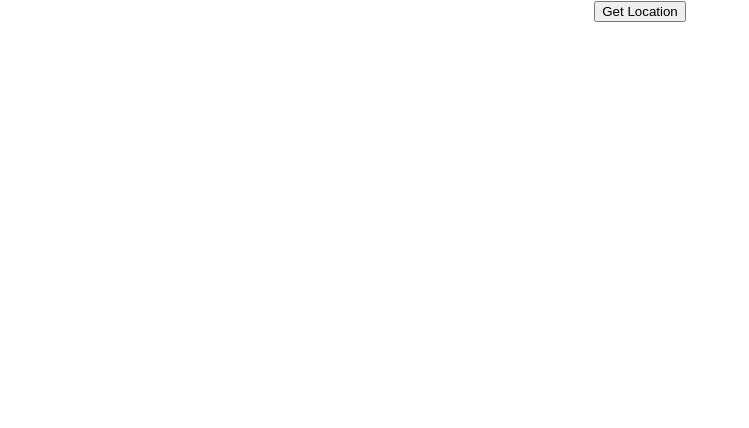
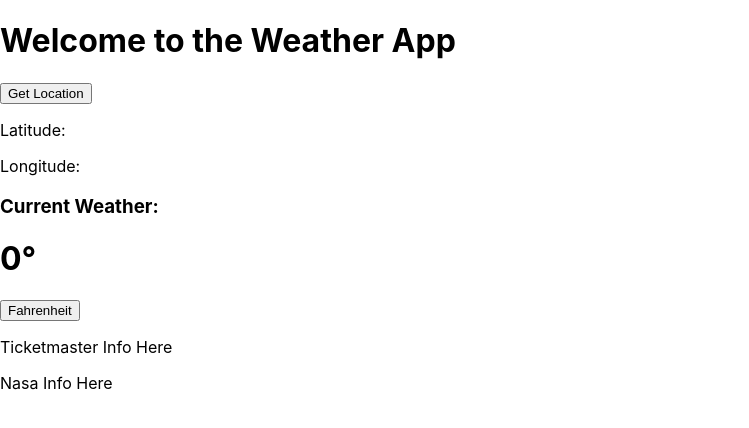
Before and after one commit to Alex-Lee-Myers/Location-Station, a React (Create React App) app: page / in a window 1280 px wide. Shown: the top 428 px of the page, without its empty margins (0-749 px from the left). Built offline with nearby package versions, Linux system fonts and the light colour scheme; no server answers.

Commit message:
changed up App.js. made it structed to possibly format later. Attempting to call OpenWeatherAPI. console logging json correctly, but not showing up when button hits, just console logs API, not the fetch.

```diff
--- a/src/App.js
+++ b/src/App.js
@@ -1,35 +1,61 @@
 import './App.css';
-import React from 'react';
-import Reactstrap from 'reactstrap';
+import React, { useState } from 'react';
+import {Container, Col, Row} from 'reactstrap';
 import OpenWeather from './components/OpenWeather';
-import Ticketmaster from './components/Ticketmaster';
+import Ticket from './components/Ticketmaster';
 import Nasa from './components/Nasa';
 
 function App() {
-  // function showLocation to grab and store a location from the user
-  function showLocation(position) {
-    const latitude = position.coords.latitude;
-    const longitude = position.coords.longitude;
-    const mapLink = `https://www.google.com/maps/search/${latitude},${longitude}`;
-    console.log(mapLink);
-    console.log(latitude)
-    console.log(longitude)
-  }
+  {/* When opening the page, it grabs the users location and shows results from API's that are in components. */}
+  const [latitude, setLatitude] = useState('');
+  const [longitude, setLongitude] = useState('');
 
-  // function showError to display an error message
-  function showError(error) {
-    console.warn(error.message);
-  }
-
-  // function getLocation to call the showLocation function and the showError function
-  function getLocation() {
-    navigator.geolocation.getCurrentPosition(showLocation, showError);
+  const getLocation = (event) => {
+    event.preventDefault();
+    navigator.geolocation.getCurrentPosition((position) => {
+      setLatitude(position.coords.latitude);
+      setLongitude(position.coords.longitude);
+    });
   }
 
   return (
-    <div className="App">
-      <button onClick={getLocation}>Get Location</button>
-    </div>
+    <Container>
+      <Row>
+        <Col>
+          <h1>Welcome to the Weather App</h1>
+        </Col>
+      </Row>
+      <Row>
+        <Col>
+          <button onClick={getLocation}>Get Location</button>
+        </Col>
+      </Row>
+      <Row>
+        <Col>
+          <p>Latitude: {latitude}</p>
+        </Col>
+      </Row>
+      <Row>
+        <Col>
+          <p>Longitude: {longitude}</p>
+        </Col>
+      </Row>
+      <Row>
+        <Col>
+          <OpenWeather latitude={latitude} longitude={longitude}/>
+        </Col>
+      </Row>
+      <Row>
+        <Col>
+          <Ticket latitude={latitude} longitude={longitude}/>
+        </Col>
+      </Row>
+      <Row>
+        <Col>
+          <Nasa latitude={latitude} longitude={longitude}/>
+        </Col>
+      </Row>
+    </Container>
   );
 }
 
--- a/src/components/Nasa.js
+++ b/src/components/Nasa.js
@@ -0,0 +1,11 @@
+const Nasa = () => {
+    return(
+        <div>
+            <p>Nasa Info Here </p>
+        </div>
+
+
+    );
+};
+
+export default Nasa;
--- a/src/components/OpenWeather.js
+++ b/src/components/OpenWeather.js
@@ -1,13 +1,45 @@
+import {useState} from 'react';
 import {Row} from 'reactstrap';
 
-const OpenWeather = () => {
-    return(
-        <footer>
-            <Row>
-                <p>Open Weather</p>
-            </Row>
-        </footer>
-    );
-};
+const OpenWeather = (props) => {
+    const apikey = "64bfb013b2e8badaa4709707c0aa580b";
+    console.log("props.latitude:", props.latitude)
+    console.log("props.longitude:", props.longitude)
+    const owAPI = `api.openweathermap.org/data/2.5/weather?lat=${props.latitude}&lon=${props.longitude}&appid=${apikey}`
+    console.log("owAPI:", owAPI)
+
+    const [isFahrenheit, setIsFahrenheit] = useState(false);
+    const toggleFahrenheit = () => {
+        setIsFahrenheit(!isFahrenheit);
+    }
+
+    const [currentWeather, setCurrentWeather] = useState({temp: ''});
+    const getCurrentWeather = () => {
+        fetch(owAPI)
+        .then(response => response.json())
+        .then(data => {
+            setCurrentWeather({
+                temp: data.main.temp,
+                icon: data.weather[0].icon,
+                description: data.weather[0].description
+            })
+        })
+    }
+    getCurrentWeather();
+
+    // show weather and toggle between fahrenheit and celsius in return
+    return (
+        <div>
+            <Row>
+                <h3>Current Weather:</h3>
+                <h1>{Math.round(currentWeather.temp)}°</h1>
+                <button onClick={toggleFahrenheit}>{isFahrenheit ? "Celsius" : "Fahrenheit"}</button>
+            </Row>
+            <Row>
+                <p>{currentWeather.description}</p>
+            </Row>
+        </div>
+    )
+}
 
 export default OpenWeather;
--- a/src/components/Ticketmaster.js
+++ b/src/components/Ticketmaster.js
@@ -0,0 +1,11 @@
+const Ticket = () => {
+        return(
+            <div>
+                <p>Ticketmaster Info Here </p>
+            </div>
+
+
+        );
+    };
+
+    export default Ticket;
```
